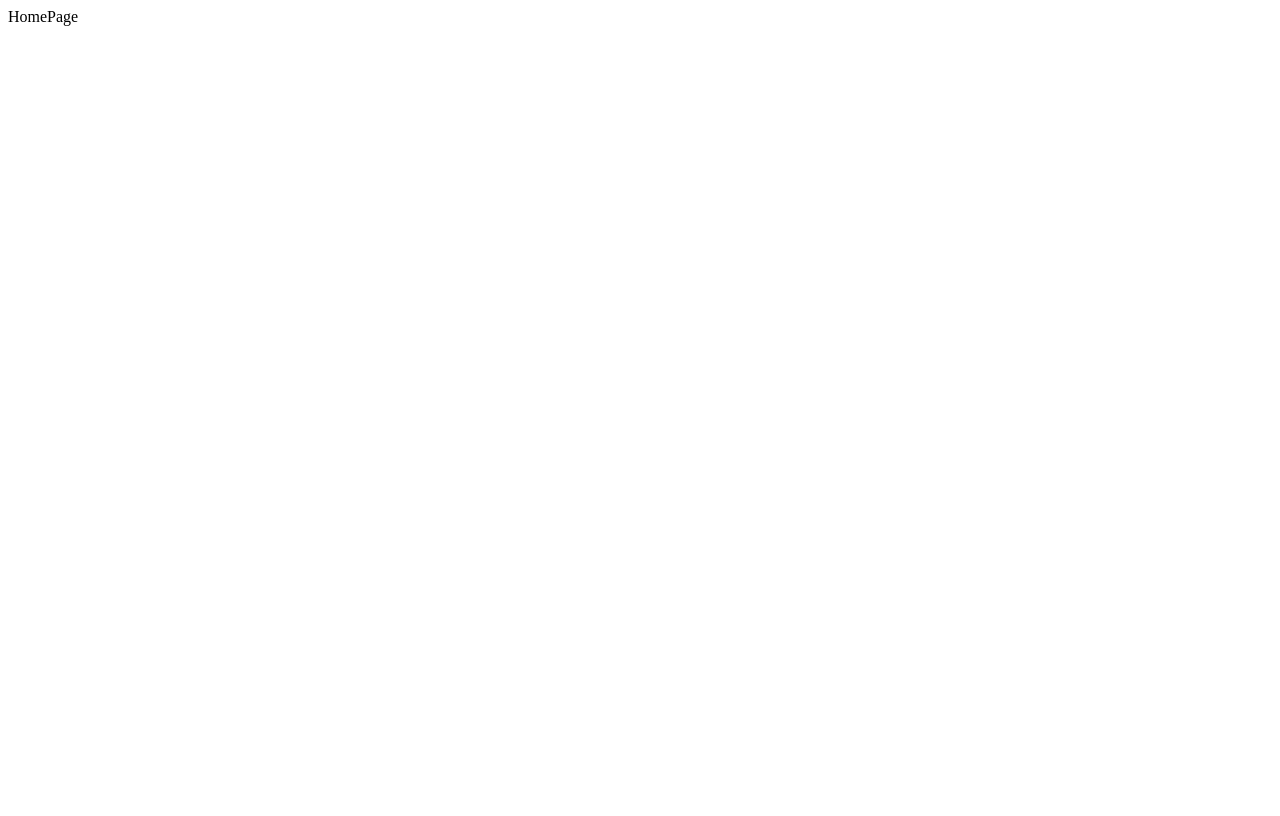
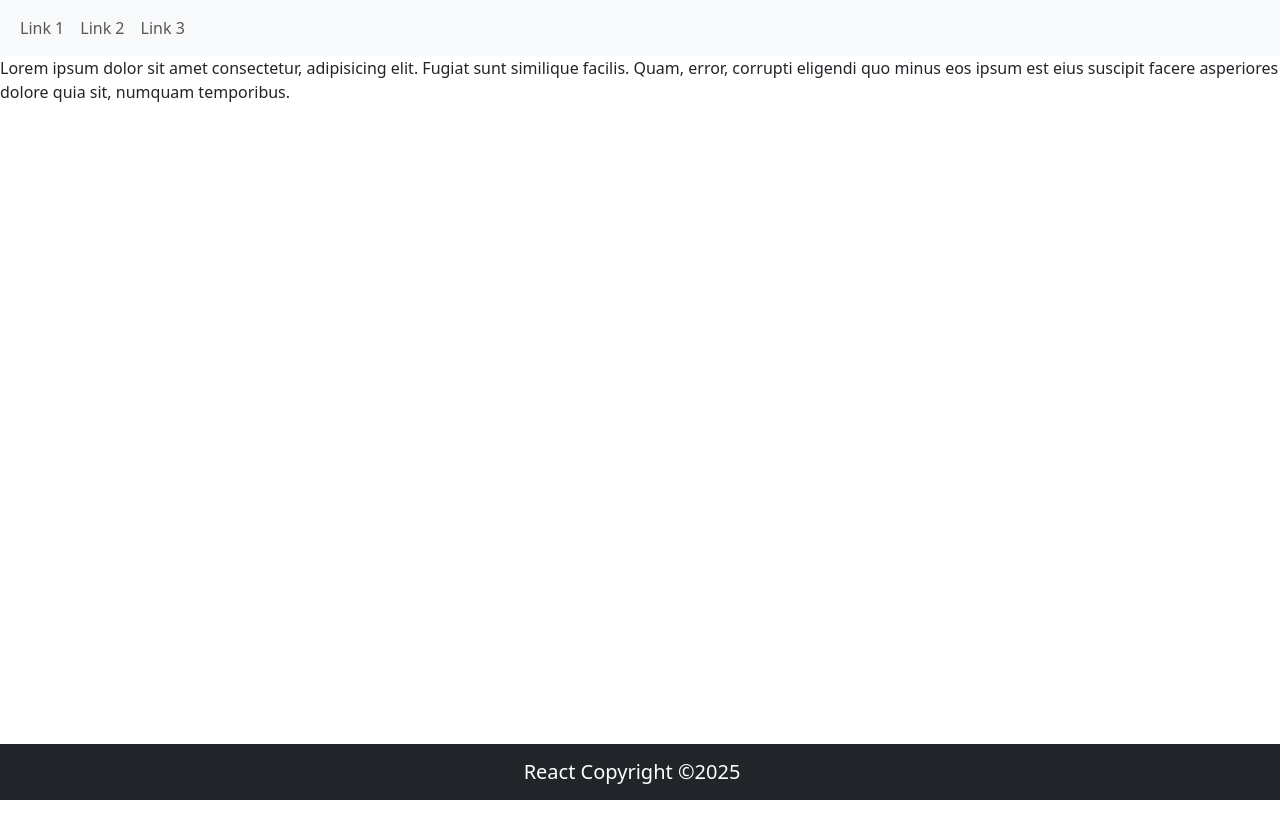
Before and after one commit to hyojin777/Book-Fullstack, a React (Create React App) app in the folder front-end/: page / in a window 1280 px wide. Built offline with nearby package versions, Linux system fonts and the light colour scheme.

Commit message:
npm(react-router / bootstrap) 다운로드 + 홈페이지 디자인

```diff
--- a/front-end/package.json
+++ b/front-end/package.json
@@ -7,6 +7,7 @@
     "@testing-library/jest-dom": "^6.9.1",
     "@testing-library/react": "^16.3.0",
     "@testing-library/user-event": "^13.5.0",
+    "bootstrap": "^5.3.8",
     "react": "^18.2",
     "react-dom": "^18.2",
     "react-router": "^7.11.0",
--- /dev/null
+++ b/front-end/src/components/include/Footer.jsx
@@ -0,0 +1,13 @@
+import React from 'react'
+
+const Footer = () => {
+  return (
+    <>
+      <nav className="navbar navbar-expand-sm bg-dark navbar-dark fixed-bottom justify-content-center" style={{color: "white"}}>
+        <a className="navbar-brand" href="#">React Copyright &copy;2025</a>
+      </nav>
+    </>
+  )
+}
+
+export default Footer
--- /dev/null
+++ b/front-end/src/components/include/Header.jsx
@@ -0,0 +1,27 @@
+import React from 'react'
+
+const Header = () => {
+  return (
+    <>
+      <nav className="navbar navbar-expand-sm bg-light">
+
+      <div className="container-fluid">
+        <ul className="navbar-nav">
+          <li className="nav-item">
+            <a className="nav-link" href="#">Link 1</a>
+          </li>
+          <li className="nav-item">
+            <a className="nav-link" href="#">Link 2</a>
+          </li>
+          <li className="nav-item">
+            <a className="nav-link" href="#">Link 3</a>
+          </li>
+        </ul>
+      </div>
+
+      </nav>
+    </>
+  )
+}
+
+export default Header
--- a/front-end/src/components/pages/Homepage.jsx
+++ b/front-end/src/components/pages/Homepage.jsx
@@ -1,10 +1,14 @@
 import React from 'react'
+import Header from '../include/Header'
+import Footer from '../include/Footer'
 
 const Homepage = () => {
   return (
-    <div>
-      HomePage
-    </div>
+    <>
+      <Header />
+      <p>Lorem ipsum dolor sit amet consectetur, adipisicing elit. Fugiat sunt similique facilis. Quam, error, corrupti eligendi quo minus eos ipsum est eius suscipit facere asperiores dolore quia sit, numquam temporibus.</p>
+      <Footer />
+    </>
   )
 }
 
--- a/front-end/src/index.js
+++ b/front-end/src/index.js
@@ -1,7 +1,7 @@
 import ReactDOM from 'react-dom/client';
 import App from './App';
 import { BrowserRouter } from 'react-router';
-
+import 'bootstrap/dist/css/bootstrap.min.css'
 
 const root = ReactDOM.createRoot(document.querySelector('#root'));
 root.render(
```
Also changed, not shown: 1 other file (tests, documents, lock files or other folders).
